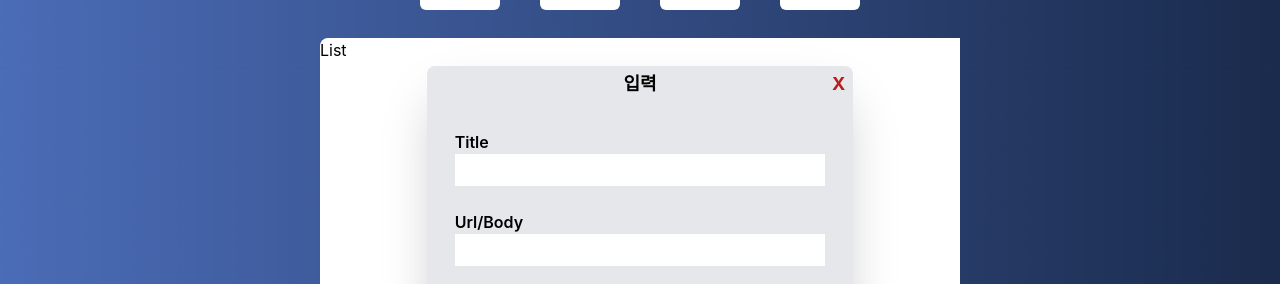
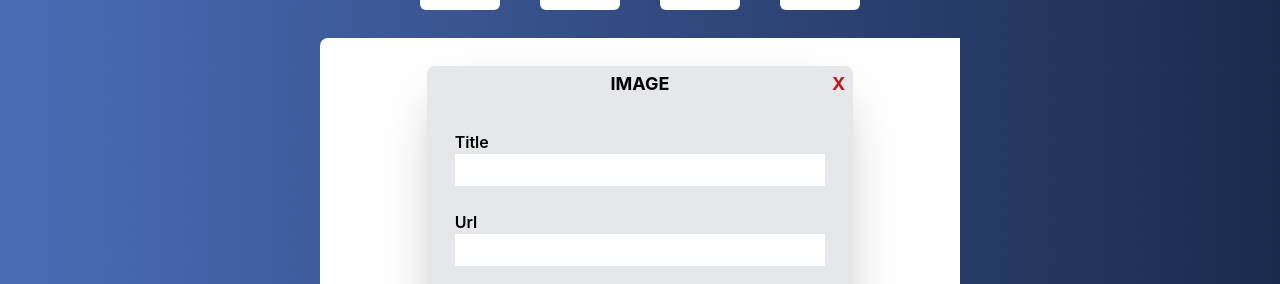
Before and after one commit to garlicscape/motion, a React (Create React App) app: page / in a window 1280 px wide. Both pictures are taken after a click on the button "IMAGE". Shown: the part 190-474 px from the top of the page. Built offline with nearby package versions, Linux system fonts and the light colour scheme.

Commit message:
[Popup] add item at List
팝업 창에 쓴 데이터를 받아와서 리스트에 데이터 추가 가능

```diff
--- a/package.json
+++ b/package.json
@@ -14,6 +14,7 @@
     "react-dom": "^18.2.0",
     "react-scripts": "5.0.1",
     "typescript": "^4.4.2",
+    "uuid": "^9.0.1",
     "web-vitals": "^2.1.0"
   },
   "scripts": {
@@ -41,6 +42,7 @@
     ]
   },
   "devDependencies": {
+    "@types/uuid": "^9.0.7",
     "autoprefixer": "^10.4.16",
     "postcss": "^8.4.32",
     "tailwindcss": "^3.4.0"
--- a/src/App.tsx
+++ b/src/App.tsx
@@ -6,9 +6,24 @@ import Popup from './components/Popup';
 
 export type NavbarButtons = string[];
 
+export interface PopupData {
+  title: string;
+  content: string;
+}
+
+export interface Lists extends PopupData {
+  id: string;
+  clickedButton: string;
+}
+
 function App() {
   const navbarButton: NavbarButtons = ['IMAGE', 'VIDEO', 'MEMO', 'TASK'];
   const [clickedButton, setClickedButton] = useState('');
+  const [data, setData] = useState<PopupData>({
+    title: '',
+    content: '',
+  });
+  const [lists, setLists] = useState<Lists[]>([]);
 
   return (
     <>
@@ -20,9 +35,13 @@ function App() {
         <Popup
           clickedButton={clickedButton}
           setClickedButton={setClickedButton}
+          data={data}
+          setData={setData}
+          lists={lists}
+          setLists={setLists}
         />
       )}
-      <List />
+      <List lists={lists} />
     </>
   );
 }
--- a/src/components/Header.tsx
+++ b/src/components/Header.tsx
@@ -9,7 +9,6 @@ export default function Header({
 }) {
   const handleClick = (e: React.MouseEvent<HTMLElement>) => {
     const clicked = e.currentTarget.innerHTML;
-    //console.log(e.currentTarget.innerHTML);
     setClickedButton(clicked);
   };
   return (
--- a/src/components/List.tsx
+++ b/src/components/List.tsx
@@ -1,16 +1,21 @@
-import { useState } from 'react';
+import { Lists } from '../App';
+import ListItem from './ListItem';
 
-type Lists = {
-  title: string;
-  content: string;
-};
-
-export default function List() {
-  const [lists, setLists] = useState<Lists[]>([]);
-
+export default function List({ lists }: { lists: Lists[] }) {
   return (
     <>
-      <ul className='mt-7 bg-white w-1/2 h-[500px] rounded-l-lg'>List</ul>;
+      <ul className='mt-7 bg-white w-1/2 h-[500px] rounded-l-lg'>
+        {lists.map((list) => (
+          <li key={list.id}>
+            <ListItem
+              title={list.title}
+              content={list.content}
+              clickedButton={list.clickedButton}
+            />
+          </li>
+        ))}
+      </ul>
+      ;
     </>
   );
 }
--- /dev/null
+++ b/src/components/ListItem.tsx
@@ -0,0 +1,19 @@
+import React from 'react';
+
+export default function ListItem({
+  title,
+  content,
+  clickedButton,
+}: {
+  title: string;
+  content: string;
+  clickedButton: string;
+}) {
+  return (
+    <div>
+      <span>{title}</span>
+      <span>{content}</span>
+      <span>{clickedButton}</span>
+    </div>
+  );
+}
--- a/src/components/Popup.tsx
+++ b/src/components/Popup.tsx
@@ -1,23 +1,43 @@
 import React from 'react';
+import { Lists, PopupData } from '../App';
+import { v4 as uuidv4 } from 'uuid';
 
 export default function Popup({
   clickedButton,
   setClickedButton,
+  data,
+  setData,
+  lists,
+  setLists,
 }: {
   clickedButton: string;
   setClickedButton: React.Dispatch<React.SetStateAction<string>>;
+  data: PopupData;
+  setData: React.Dispatch<React.SetStateAction<PopupData>>;
+  lists: Lists[];
+  setLists: React.Dispatch<React.SetStateAction<Lists[]>>;
 }) {
   const handleSumbit = (e: React.MouseEvent<HTMLFormElement, MouseEvent>) => {
     e.preventDefault();
+    setLists([
+      ...lists,
+      {
+        id: uuidv4(),
+        title: data.title,
+        content: data.content,
+        clickedButton: clickedButton,
+      },
+    ]);
     setClickedButton('');
+    setData({ title: '', content: '' });
   };
-
   const handleChange = (e: React.ChangeEvent<HTMLInputElement>) => {
     const { name, value } = e.target;
+    setData({ ...data, [name]: value });
   };
-
   const closePopup = () => {
     setClickedButton('');
+    setData({ title: '', content: '' });
   };
 
   return (
@@ -25,7 +45,9 @@ export default function Popup({
       className={`absolute top-64 w-1/3 h-72 bg-gray-200 rounded-lg shadow-2xl`}
     >
       <div className='grid grid-cols-3 py-1 '>
-        <span className='col-start-2 text-center font-bold text-lg'>입력</span>
+        <span className='col-start-2 text-center font-bold text-lg'>
+          {clickedButton}
+        </span>
         <button
           onClick={closePopup}
           className='justify-self-end px-2 cursor-pointer font-bold text-lg text-red-700'
@@ -41,6 +63,7 @@ export default function Popup({
           <input
             type='text'
             id='title'
+            value={data.title}
             name='title'
             onChange={handleChange}
             className='p-1 outline-none'
@@ -48,11 +71,13 @@ export default function Popup({
         </div>
         <div className='flex flex-col mt-6'>
           <label htmlFor='content' className='font-semibold'>
-            Url/Body
+            {(clickedButton === 'IMAGE' || clickedButton === 'VIDEO') && 'Url'}
+            {(clickedButton === 'MEMO' || clickedButton === 'TASK') && 'Body'}
           </label>
           <input
             type='text'
             id='content'
+            value={data.content}
             name='content'
             onChange={handleChange}
             className='p-1 outline-none'
```
Also changed, not shown: 2 other files (tests, documents, lock files or other folders).
